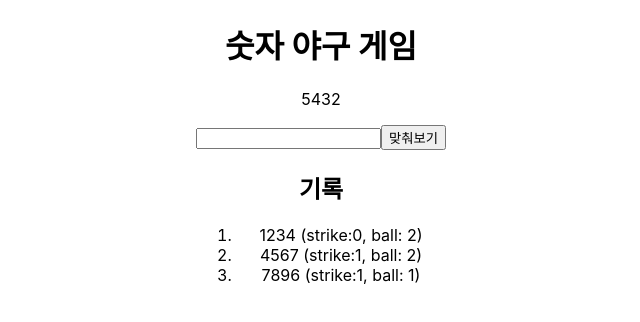
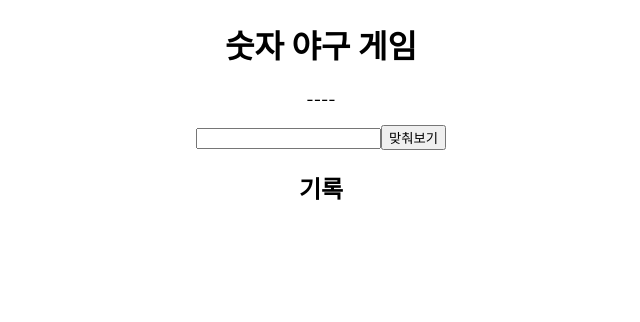
Before and after one commit to ITK-SHIN/side_bull-and-cows, a React (Create React App) app: page / in a window 1280 px wide. Shown: the top 322 px of the page, without its empty margins (319-959 px from the left). Built offline with nearby package versions, Linux system fonts and the light colour scheme.

Commit message:
기록 남기기 기능 개발 완료

```diff
--- a/src/App.js
+++ b/src/App.js
@@ -6,6 +6,7 @@
   const [randomNumber, setRandomNumber] = useState(generateRandomNumber());
 
   const [answer, setAnswer] = useState('');
+  const [logs, setLogs] = useState([]);
 
   useEffect(() => {
     console.log(randomNumber);
@@ -44,22 +45,28 @@
         ball: 0,
       }
     );
-    console.log(strike, ball);
+    if (strike === 4) {
+      alert('정답입니다!');
+      setLogs([...logs, `${answer} (축하합니다. 정답입니다)`]);
+      return;
+    }
+
+    setLogs([...logs, `${answer} (strike: ${strike}, ball: ${ball})`]);
   };
 
   return (
     <div className="App">
       <h1>숫자 야구 게임</h1>
-      <header className="header">{randomNumber}</header>
+      <header className="header">----</header>
       <section>
         <input type="text" value={answer} onChange={handleAnswerChanged} />
         <button onClick={handleSubmit}>맞춰보기</button>
       </section>
       <h2>기록</h2>
       <ol>
-        <li>1234 (strike:0, ball: 2)</li>
-        <li>4567 (strike:1, ball: 2)</li>
-        <li>7896 (strike:1, ball: 1)</li>
+        {logs.map((log, index) => (
+          <li key={`${log}_${index}`}>{log}</li>
+        ))}
       </ol>
     </div>
   );
```
